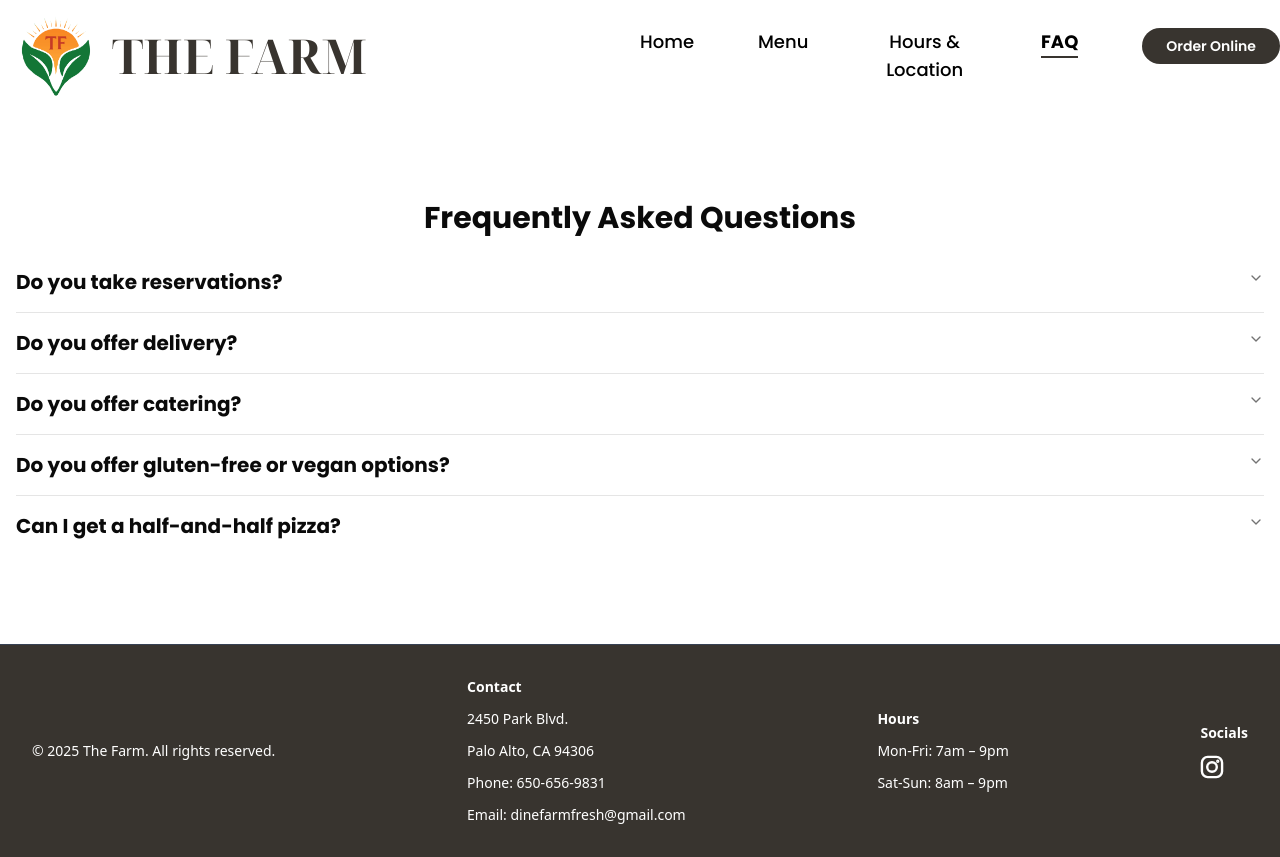
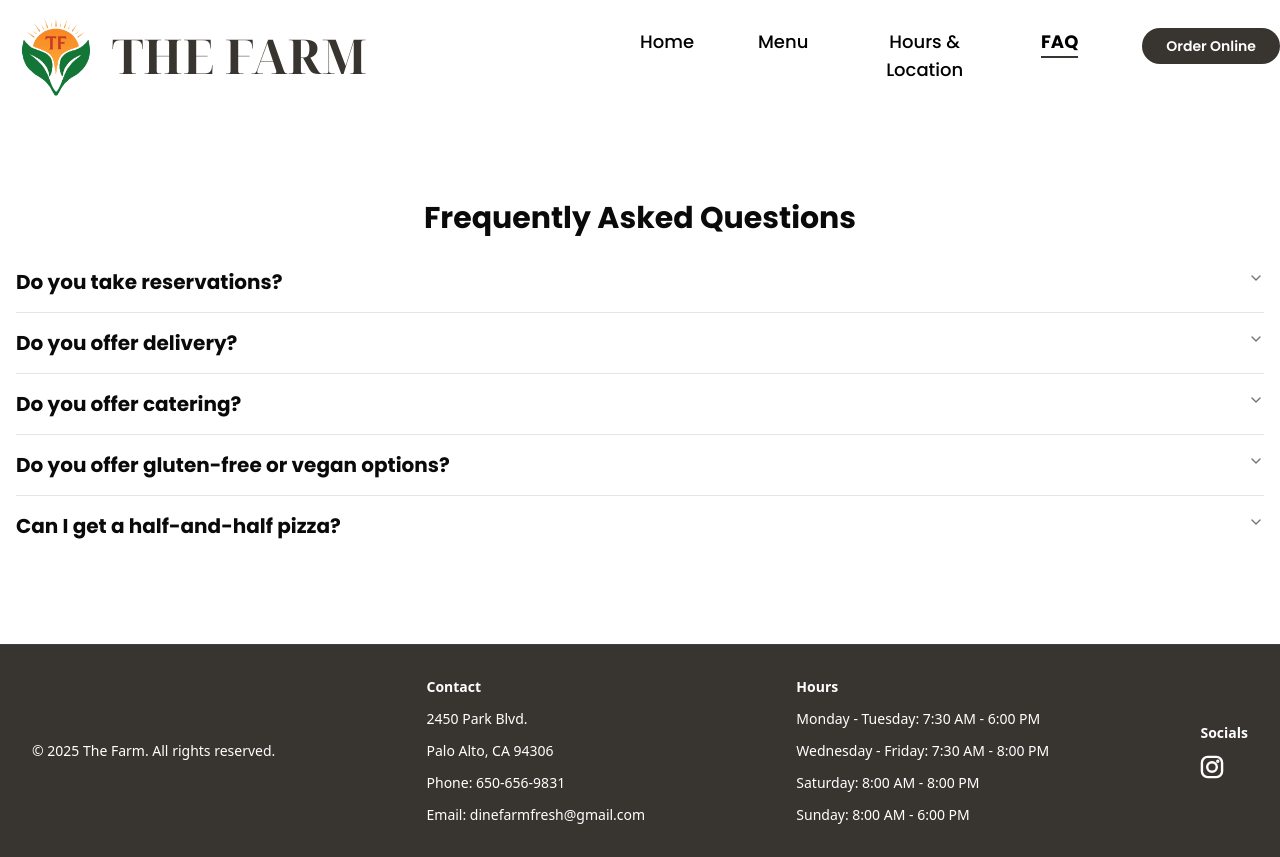
Before and after one commit to ehigareda/dinefarmfresh, a React (Vite) app: page /faq in a window 1280 px wide. Built offline with nearby package versions, Linux system fonts and the light colour scheme.

Commit message:
Hours change

```diff
--- a/src/components/footer.tsx
+++ b/src/components/footer.tsx
@@ -24,8 +24,10 @@ export default function Footer(){
             </div>
             <div className="text-sm space-y-3">
             <p><strong>Hours</strong></p>
-            <p>Mon-Fri: 7am – 9pm</p>
-            <p>Sat-Sun: 8am – 9pm</p>
+            <p>Monday - Tuesday: 7:30 AM - 6:00 PM</p>
+            <p>Wednesday - Friday: 7:30 AM - 8:00 PM</p>
+            <p>Saturday: 8:00 AM - 8:00 PM</p>
+            <p>Sunday: 8:00 AM - 6:00 PM</p>
             </div>
             <div className="text-sm space-y-3">
                 <p><strong>Socials</strong></p>
--- a/src/pages/VisitUsPage.tsx
+++ b/src/pages/VisitUsPage.tsx
@@ -32,8 +32,10 @@ export default function VisitUs() {
         <div>
           <h3 className="text-2xl font-semibold mb-2">Hours of Operation</h3>
           <ul className="space-y-1">
-            <li>Mon - Fri: 7:00 AM - 9:00 PM</li>
-            <li>Sat - Sun: 8:00 AM - 9:00 PM</li>
+            <li>Monday - Tuesday: 7:30 AM - 6:00 PM</li>
+            <li>Wednesday - Friday: 7:30 AM - 8:00 PM</li>
+            <li>Saturday: 8:00 AM - 8:00 PM</li>
+            <li>Sunday: 8:00 AM - 6:00 PM</li>
           </ul>
         </div>
       </section>
```
